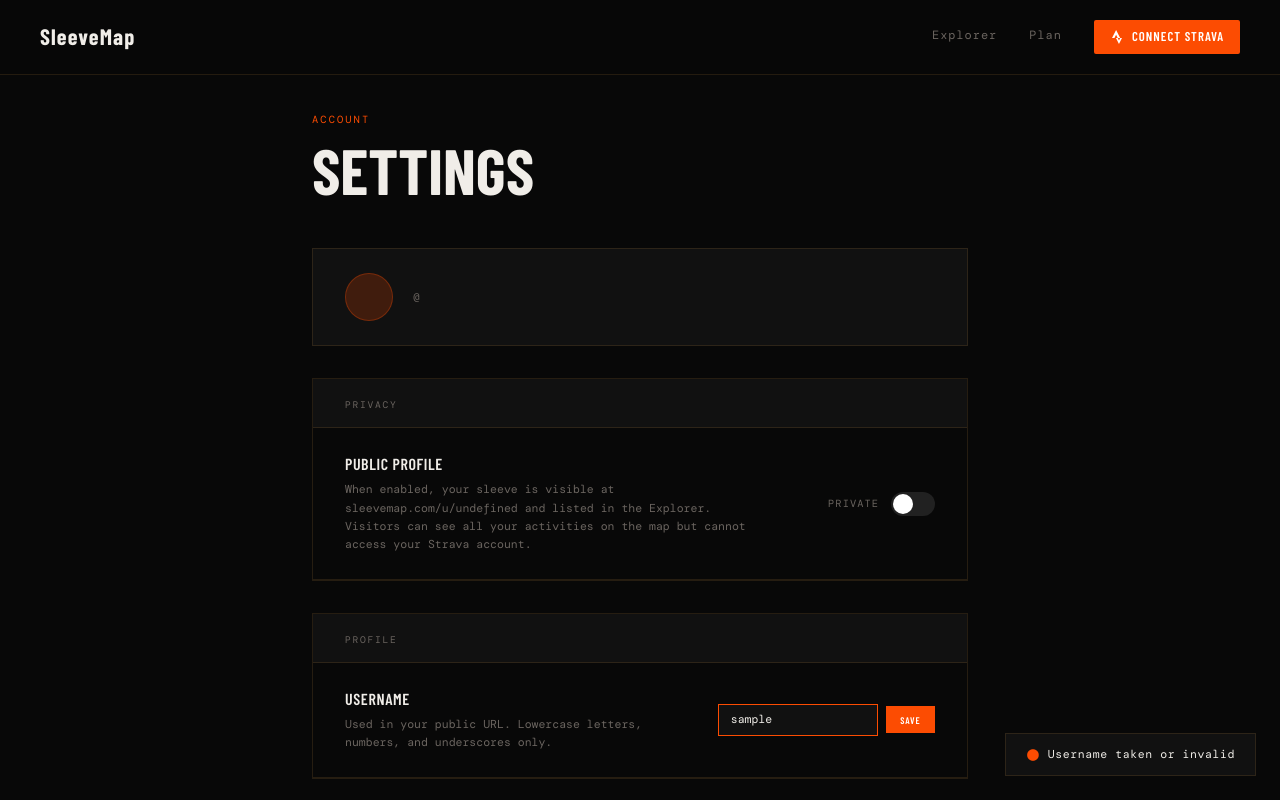
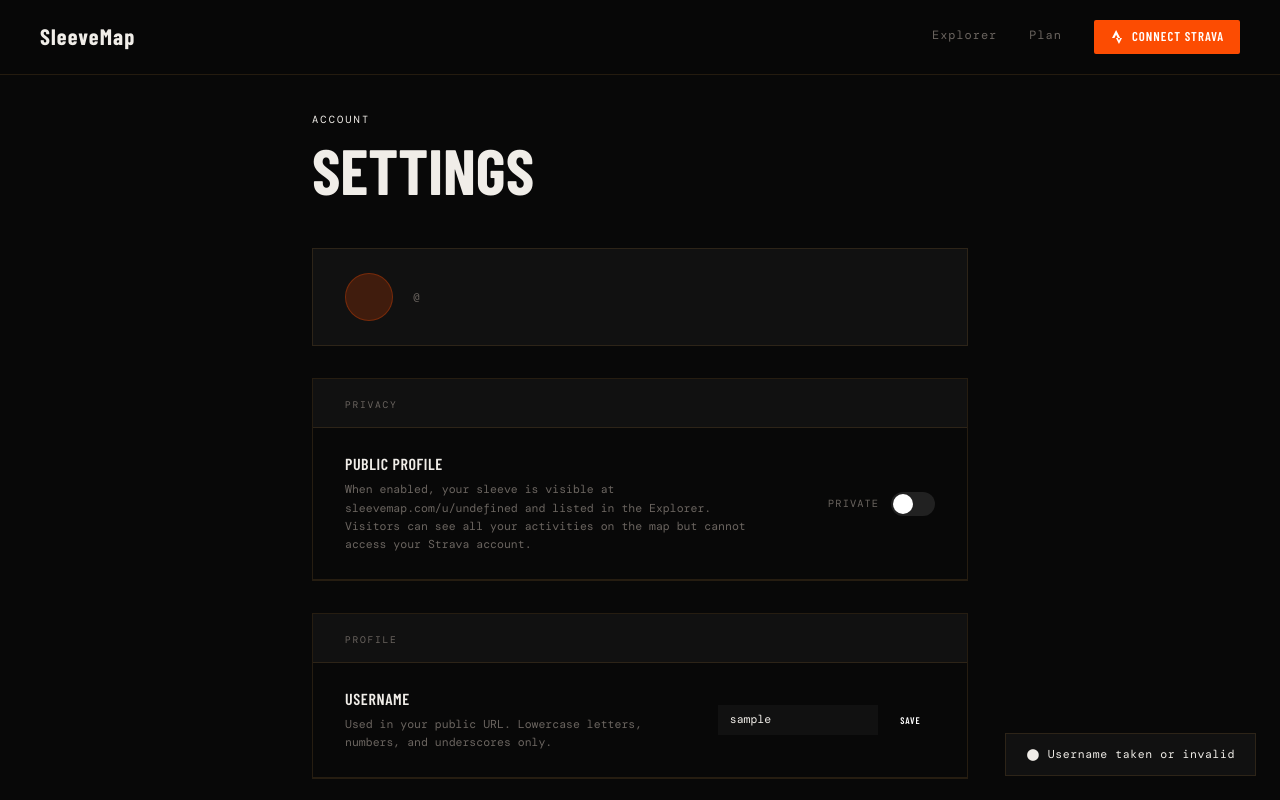
Before and after one commit to Chanelmuir/SleeveMap, a Next.js app in the folder my-app/: page /settings in a window 1280 px wide. Both pictures are taken after typing "Sample" into the empty fields and a click on the button "SAVE". Shown: the top 800 px of the page. Built offline with nearby package versions, Linux system fonts and the light colour scheme; no server answers; a web font is replaced by a local one.

Commit message:
Update colours of settings page

```diff
--- a/my-app/app/settings/page.tsx
+++ b/my-app/app/settings/page.tsx
@@ -19,7 +19,7 @@
       style={{
         width: '44px', height: '24px', borderRadius: '12px',
         border: 'none', cursor: 'pointer', padding: '2px',
-        background: on ? 'var(--orange)' : 'rgba(255,255,255,0.1)',
+        background: on ? 'var(--sleeve-gold)' : 'rgba(255,255,255,0.1)',
         transition: 'background 0.2s',
         display: 'flex', alignItems: 'center',
         justifyContent: on ? 'flex-end' : 'flex-start',
@@ -186,7 +186,7 @@
 
         {/* Header */}
         <div style={{ marginBottom: '3rem' }}>
-          <p style={{ fontSize: '0.65rem', letterSpacing: '0.2em', color: 'var(--orange)', textTransform: 'uppercase', marginBottom: '0.75rem' }}>
+          <p style={{ fontSize: '0.65rem', letterSpacing: '0.2em', color: 'var(--sleeve-gold)', textTransform: 'uppercase', marginBottom: '0.75rem' }}>
             Account
           </p>
           <h1 style={{
@@ -213,7 +213,7 @@
               background: 'rgba(252,76,2,0.2)', border: '1px solid rgba(252,76,2,0.3)',
               display: 'flex', alignItems: 'center', justifyContent: 'center',
               fontFamily: "'Barlow Condensed', sans-serif", fontWeight: 700, fontSize: '1.1rem',
-              color: 'var(--orange)',
+              color: 'var(--sleeve-gold)',
             }}>
               {profile.full_name?.split(' ').map(n => n[0]).join('').slice(0, 2).toUpperCase()}
             </div>
@@ -248,7 +248,7 @@
             description={`When enabled, your sleeve is visible at sleevemap.com/u/${profile.username} and listed in the Explorer. Visitors can see all your activities on the map but cannot access your Strava account.`}
           >
             <div style={{ display: 'flex', alignItems: 'center', gap: '0.75rem' }}>
-              <span style={{ fontSize: '0.65rem', letterSpacing: '0.1em', color: profile.is_public ? 'var(--orange)' : 'var(--muted)', textTransform: 'uppercase' }}>
+              <span style={{ fontSize: '0.65rem', letterSpacing: '0.1em', color: profile.is_public ? 'var(--sleeve-gold)' : 'var(--muted)', textTransform: 'uppercase' }}>
                 {profile.is_public ? 'Public' : 'Private'}
               </span>
               <Toggle on={profile.is_public} onChange={togglePublic} />
@@ -297,7 +297,7 @@
                 }}
                 onKeyDown={e => e.key === 'Enter' && saveUsername()}
                 style={{
-                  background: 'var(--bg2)', border: `1px solid ${usernameStatus === 'error' ? 'var(--orange)' : 'var(--border)'}`,
+                  background: 'var(--bg2)', border: `1px solid ${usernameStatus === 'error' ? 'var(--sleeve-gold)' : 'var(--border)'}`,
                   color: 'var(--text)', padding: '0.4rem 0.75rem',
                   fontSize: '0.72rem', fontFamily: "'DM Mono', monospace",
                   outline: 'none', width: '160px',
@@ -309,7 +309,7 @@
                 style={{
                   fontSize: '0.6rem', letterSpacing: '0.1em', textTransform: 'uppercase',
                   padding: '0.4rem 0.9rem', border: 'none',
-                  background: usernameInput === profile.username ? 'rgba(255,255,255,0.05)' : 'var(--orange)',
+                  background: usernameInput === profile.username ? 'rgba(255,255,255,0.05)' : 'var(--sleeve-gold)',
                   color: usernameInput === profile.username ? 'var(--muted)' : '#fff',
                   cursor: usernameInput === profile.username ? 'default' : 'pointer',
                   fontFamily: "'Barlow Condensed', sans-serif", fontWeight: 600,
@@ -435,7 +435,7 @@
           padding: '0.75rem 1.25rem', fontSize: '0.72rem',
           letterSpacing: '0.05em', color: 'var(--text)', zIndex: 200,
         }}>
-          <span style={{ color: 'var(--orange)', marginRight: '0.5rem' }}>⬤</span>
+          <span style={{ color: 'var(--sleeve-gold)', marginRight: '0.5rem' }}>⬤</span>
           {toast}
         </div>
       )}
```
